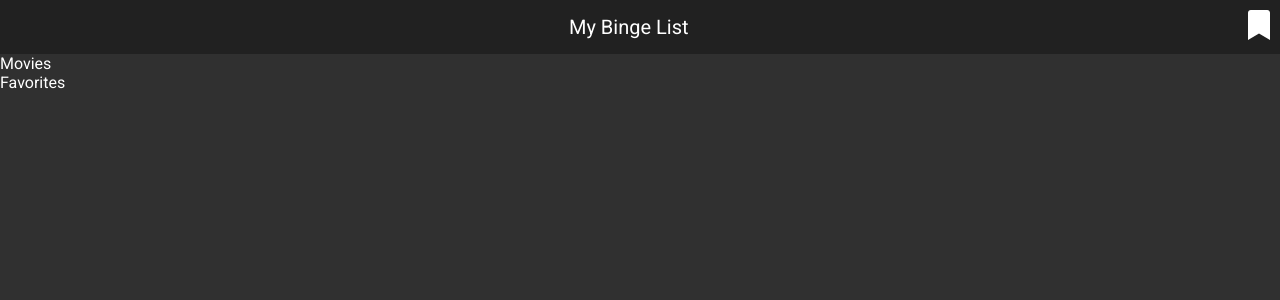
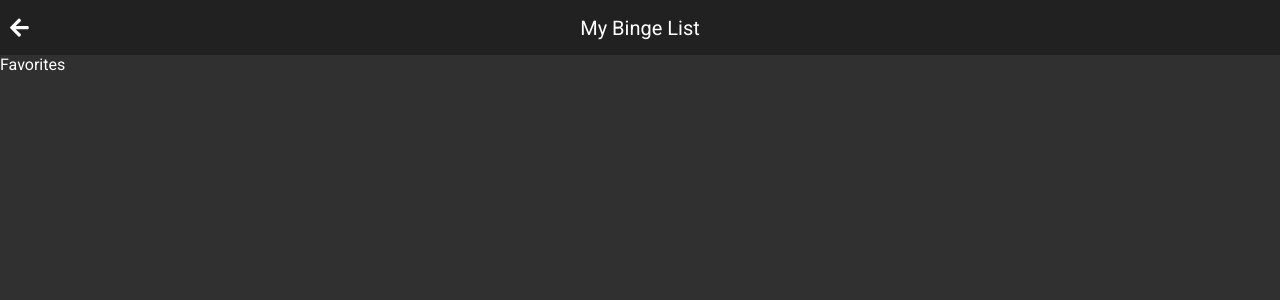
Before and after one commit to RSginer/react-movie-binge-list, a React (Create React App) app in the folder mybingelist/: page /favorites in a window 1280 px wide. Shown: the top 300 px of the page. Built offline with nearby package versions, Linux system fonts and the light colour scheme.

Commit message:
Feature navigation

```diff
--- a/mybingelist/package.json
+++ b/mybingelist/package.json
@@ -3,6 +3,9 @@
   "version": "0.1.0",
   "private": true,
   "dependencies": {
+    "@fortawesome/fontawesome-svg-core": "^1.2.19",
+    "@fortawesome/free-solid-svg-icons": "^5.9.0",
+    "@fortawesome/react-fontawesome": "^0.1.4",
     "node-sass": "^4.12.0",
     "prop-types": "^15.7.2",
     "react": "^16.8.6",
--- a/mybingelist/src/App.js
+++ b/mybingelist/src/App.js
@@ -4,19 +4,26 @@ import Header from './components/header/header';
 import Movies from './container/movies/movies';
 import Favorites from './container/favorites/favorites';
 
-import { BrowserRouter as Router, Route } from "react-router-dom";
+import { BrowserRouter as Router, Route, Link } from "react-router-dom";
 
 import './App.scss';
 
 export class App extends Component {
 
+  render() {
 
-  render() {
+    const { location } = this.props;
+
+    const headerProps = {
+      showBackButton: location === '/',
+      showFavoritesButton: location !== '/',
+      title: 'MyBingeList'
+    }
+
     return (
       <Router>
-        <Header showBackButton={false} showFavoritesButton={true} title="My Binge List" />
         <main className="main">
-          <Route path="/" component={Movies} />
+          <Route path="/" exact component={Movies} />
           <Route path="/favorites" component={Favorites} />
         </main>
       </Router>
--- a/mybingelist/src/components/header/header.js
+++ b/mybingelist/src/components/header/header.js
@@ -1,9 +1,14 @@
 import React from 'react';
 import './header.scss';
+import { NavLink } from "react-router-dom";
 
 import PropTypes from 'prop-types';
 
 import favoriesSVG from './../../assets/icons/favorites.svg';
+
+import { FontAwesomeIcon } from '@fortawesome/react-fontawesome'
+import { faArrowLeft } from '@fortawesome/free-solid-svg-icons'
+
 
 const Header = (props) => {
 
@@ -11,14 +16,21 @@ const Header = (props) => {
 
   return (
     <header className="app-header" data-test="header">
-      <div className="app-header__back-button-wrap">
-        {showBackButton && <button data-test="backButton" className="back-button">Go Back</button>}
+      <div className="app-header__back-button">
+        {showBackButton &&
+          <NavLink to="/" data-test="backButton">
+            <FontAwesomeIcon icon={faArrowLeft} color="white" size="lg" />
+          </NavLink>}
       </div>
       <div className="app-header__title">
         <span data-test="title">{title}</span>
       </div>
       <div className="app-header__favorites-button">
-        {showFavoritesButton && <img data-test="favoritesButton" src={favoriesSVG} alt="favories" className="favorites-button__icon" />}
+        {showFavoritesButton &&
+          <NavLink to="/favorites">
+            <img data-test="favoritesButton" src={favoriesSVG} alt="favories" className="favorites-button__icon" />
+          </NavLink>
+        }
       </div>
     </header>
   )
--- a/mybingelist/src/components/header/header.scss
+++ b/mybingelist/src/components/header/header.scss
@@ -1,23 +1,25 @@
-.app-header {
+header.app-header {
   display: flex;
-  justify-content: space-between;
+  justify-content: center;
   padding: 10px;
   background: #212121;
+  height: 35px;
   align-items: center;
-  .app-header__back-button-wrap {
+  position: relative;
 
-    .back-button {
-
-    }
-
+  .app-header__back-button {
+    position: absolute;
+    left: 10px;
   }
 
   .app-header__title {
     font-size: 20px;
+    text-align: center;
   }
 
   .app-header__favorites-button {
-
+    position: absolute;
+    right: 10px;
     .favorites-button__icon {
       width: 22.5px;
     }
--- a/mybingelist/src/container/favorites/favorites.js
+++ b/mybingelist/src/container/favorites/favorites.js
@@ -1,10 +1,19 @@
 import React, { Component } from 'react';
+
+import Header from '../../components/header/header';
 
 export class Favorites extends Component {
 
   render() {
+    const headerProps = {
+      showBackButton: true,
+      showFavoritesButton: false,
+      title: 'My Binge List'
+    }
+
     return (
       <div>
+        <Header {...headerProps} />
         Favorites
       </div>
     )
--- a/mybingelist/src/container/movies/movies.js
+++ b/mybingelist/src/container/movies/movies.js
@@ -1,10 +1,19 @@
 import React, { Component } from 'react';
+
+import Header from '../../components/header/header';
 
 export class Movies extends Component {
 
   render() {
+    const headerProps = {
+      showBackButton: false,
+      showFavoritesButton: true,
+      title: 'My Binge List'
+    }
+
     return (
       <div>
+        <Header {...headerProps} />
         Movies
       </div>
     )
```
Also changed, not shown: 2 other files (tests, documents, lock files or other folders).
